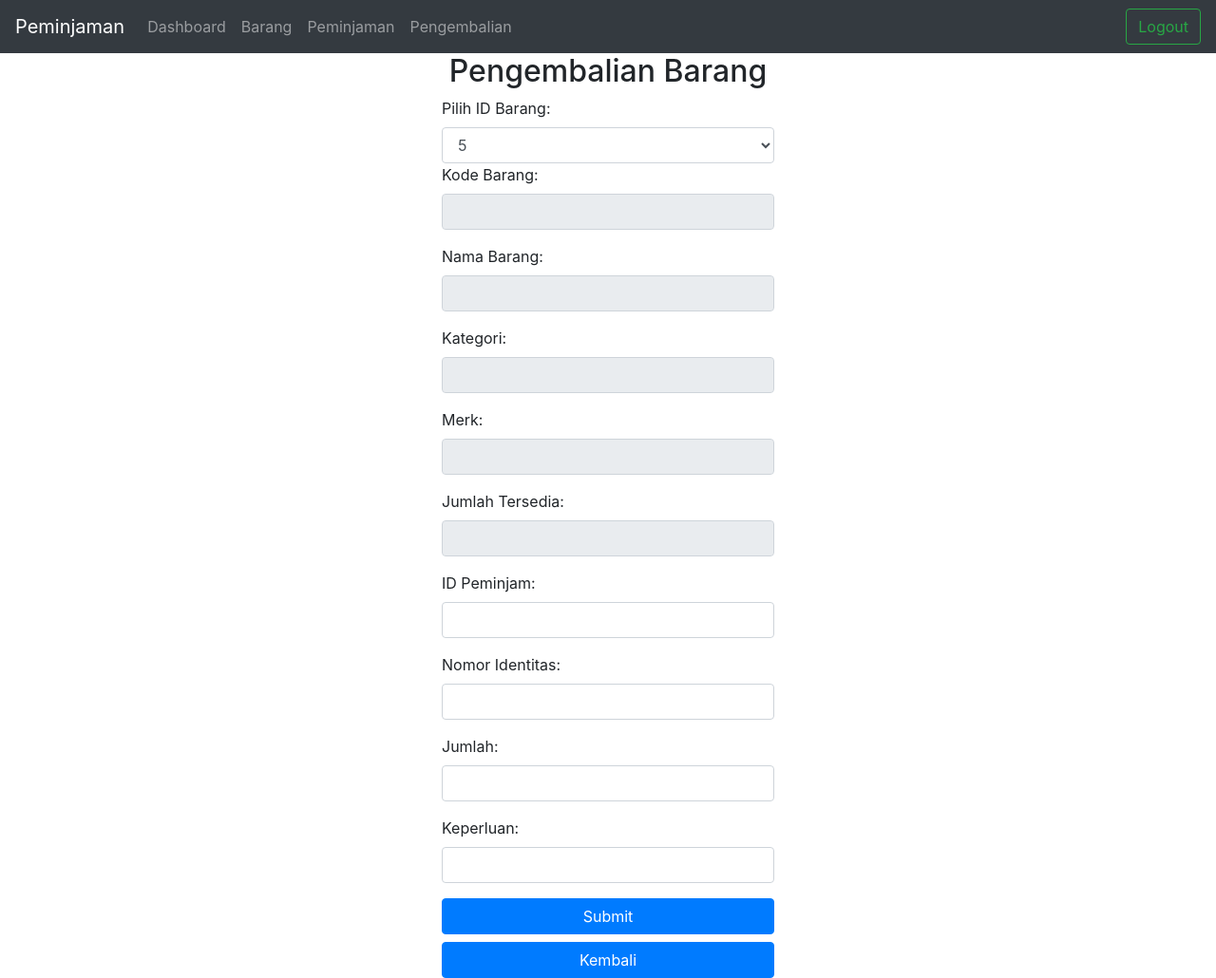
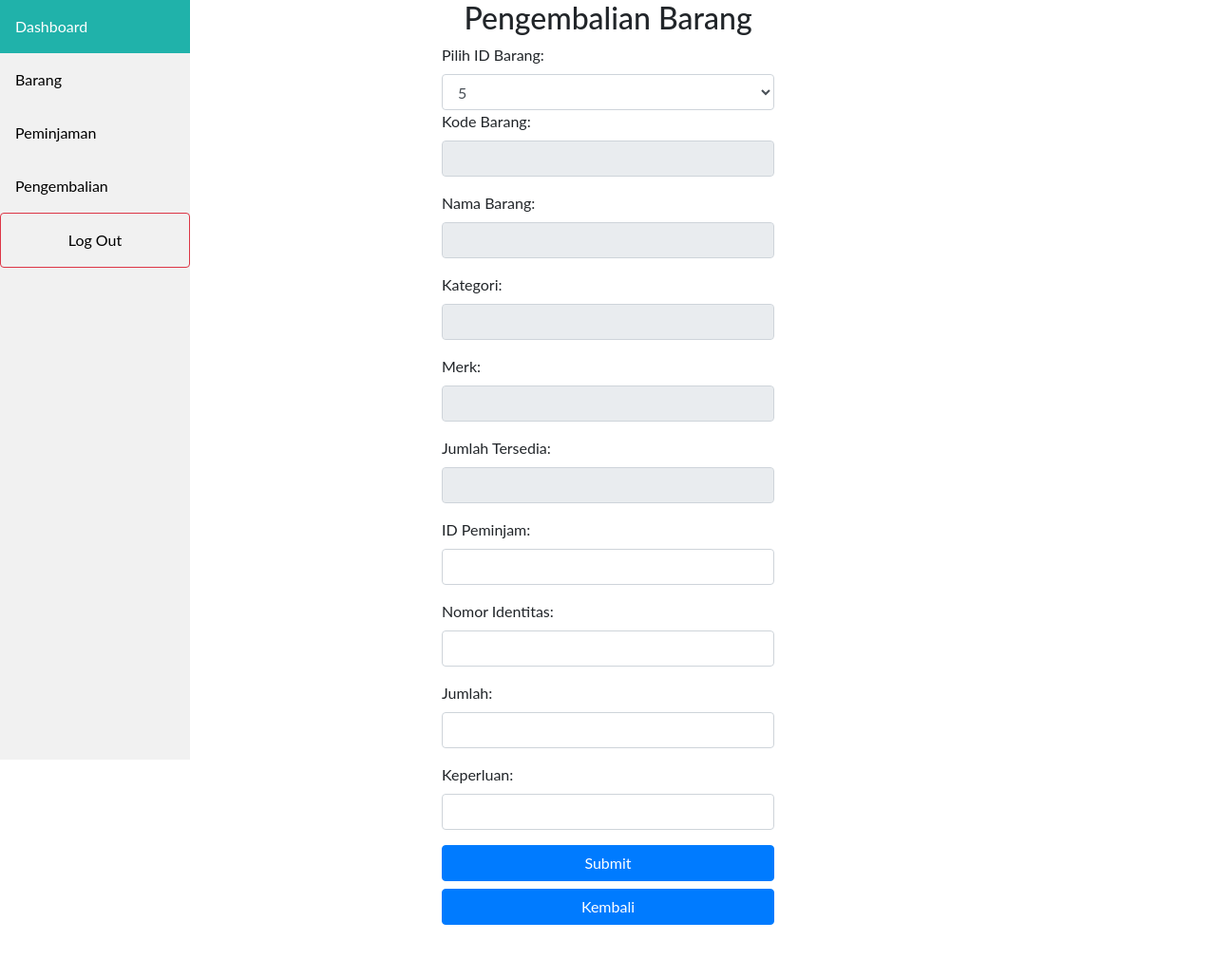
Before and after one commit to RidwanNurohman/sts_web_ridwan.github.io, a PHP site: page /formulirkembali.php in a window 1280 px wide. Shown: the whole page at 95% size. After the commit the page ends 974 px from the top, so only its background shows below. Run offline with PHP 8.4, Linux system fonts and the light colour scheme; the visitor is signed in with stand-in values (Sample User, id 1); data comes from the database, SQL or seed files in the repository.

Commit message:
Update navbar2.php

```diff
--- a/navbar2.php
+++ b/navbar2.php
@@ -1,30 +1,78 @@
 <?php
 require_once('database.php')
 ?>
-<nav class="navbar navbar-expand-lg navbar-dark bg-dark">
-    <button class="navbar-toggler" type="button" data-toggle="collapse" data-target="#navbarTogglerDemo03"
-      aria-controls="navbarTogglerDemo03" aria-expanded="false" aria-label="Toggle navigation">
-      <span class="navbar-toggler-icon"></span>
-    </button>
-    <a class="navbar-brand" href="#">Peminjaman</a>
+<!DOCTYPE html>
+<html>
+<head>
+<meta name="viewport" content="width=device-width, initial-scale=1.0">
+<style>
+body {
+  margin: 0;
+  font-family: "Lato", sans-serif;
+}
 
-    <div class="collapse navbar-collapse" id="navbarTogglerDemo03">
-      <ul class="navbar-nav mr-auto mt-2 mt-lg-0">
-      <li class="nav-item">
-          <a class="nav-link" href="home2.php">Dashboard</span></a>
-        </li>
-        <li class="nav-item">
-          <a class="nav-link" href="barang2.php">Barang</span></a>
-        </li>
-        <li class="nav-item">
-          <a class="nav-link" href="peminjaman2.php">Peminjaman <span class="sr-only">(current)</span></a>
-        </li>
-        <li class="nav-item">
-          <a class="nav-link" href="formulirkembali.php">Pengembalian <span class="sr-only"></span></a>
-        </li>
-      </ul>
-      <form class="form-inline my-2 my-lg-0">
-        <a class="btn btn-outline-success my-2 my-sm-0" href="logout.php" role="button">Logout</a>
-      </form>
-    </div>
-  </nav>
+.sidebar {
+  margin: 0;
+  padding: 0;
+  width: 200px;
+  background-color: #f1f1f1;
+  position: fixed;
+  height: 100%;
+  overflow: auto;
+}
+
+.sidebar a {
+  display: block;
+  color: black;
+  padding: 16px;
+  text-decoration: none;
+}
+
+.sidebar a.active {
+  background-color: lightseagreen;
+  color: white;
+}
+
+.sidebar a:hover:not(.active) {
+  background-color: lightblue;
+  color: white;
+}
+
+div.content {
+  margin-left: 200px;
+  padding: 1px 16px;
+  height: 1000px;
+}
+
+@media screen and (max-width: 700px) {
+  .sidebar {
+    width: 100%;
+    height: auto;
+    position: relative;
+  }
+  .sidebar a {float: left;}
+  div.content {margin-left: 0;}
+}
+
+@media screen and (max-width: 400px) {
+  .sidebar a {
+    text-align: center;
+    float: none;
+  }
+}
+</style>
+</head>
+<body>
+
+<div class="sidebar">
+  <a class="active" href="home2.php">Dashboard</a>
+  <a href="barang2.php">Barang</a>
+  <a href="peminjaman2.php">Peminjaman</a>
+  <a href="formulirkembali.php">Pengembalian</a>
+  <a href="logout.php" type="button" class="btn btn-outline-danger">Log Out</a>
+</div>
+
+
+
+</body>
+</html>
```
